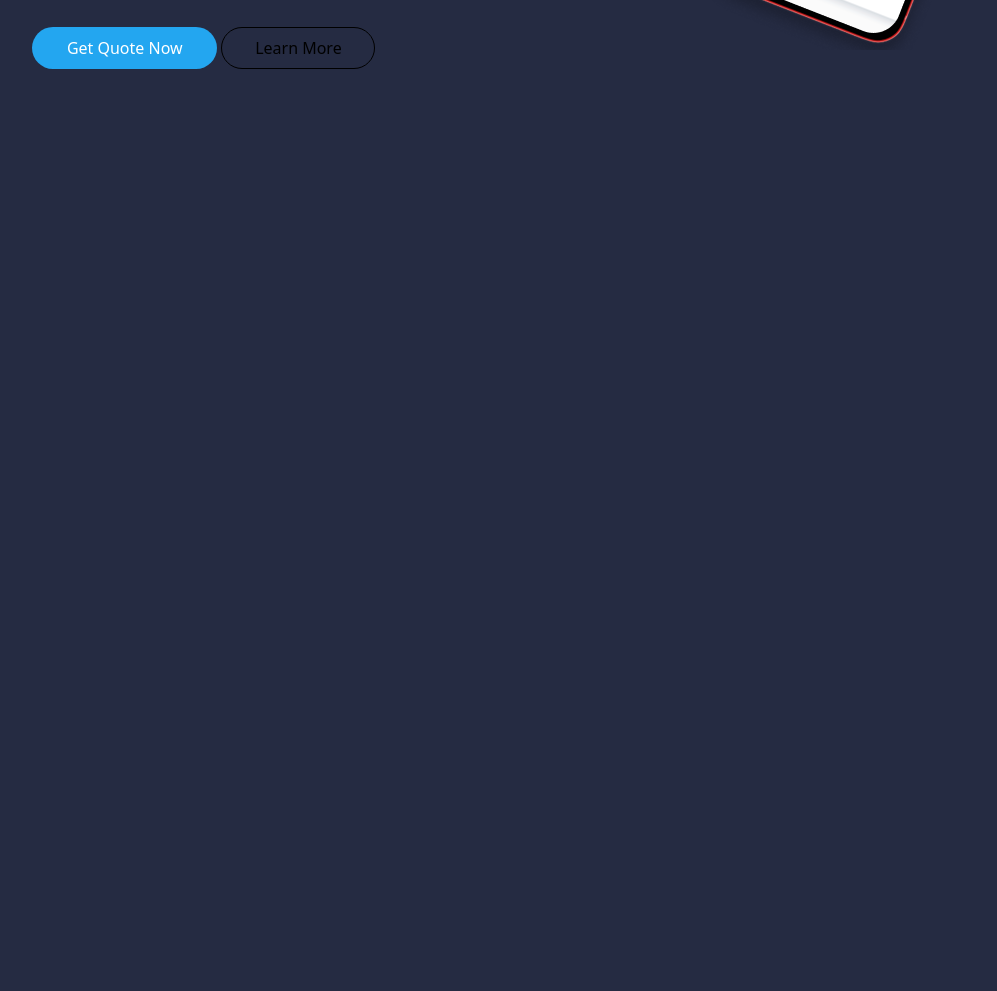
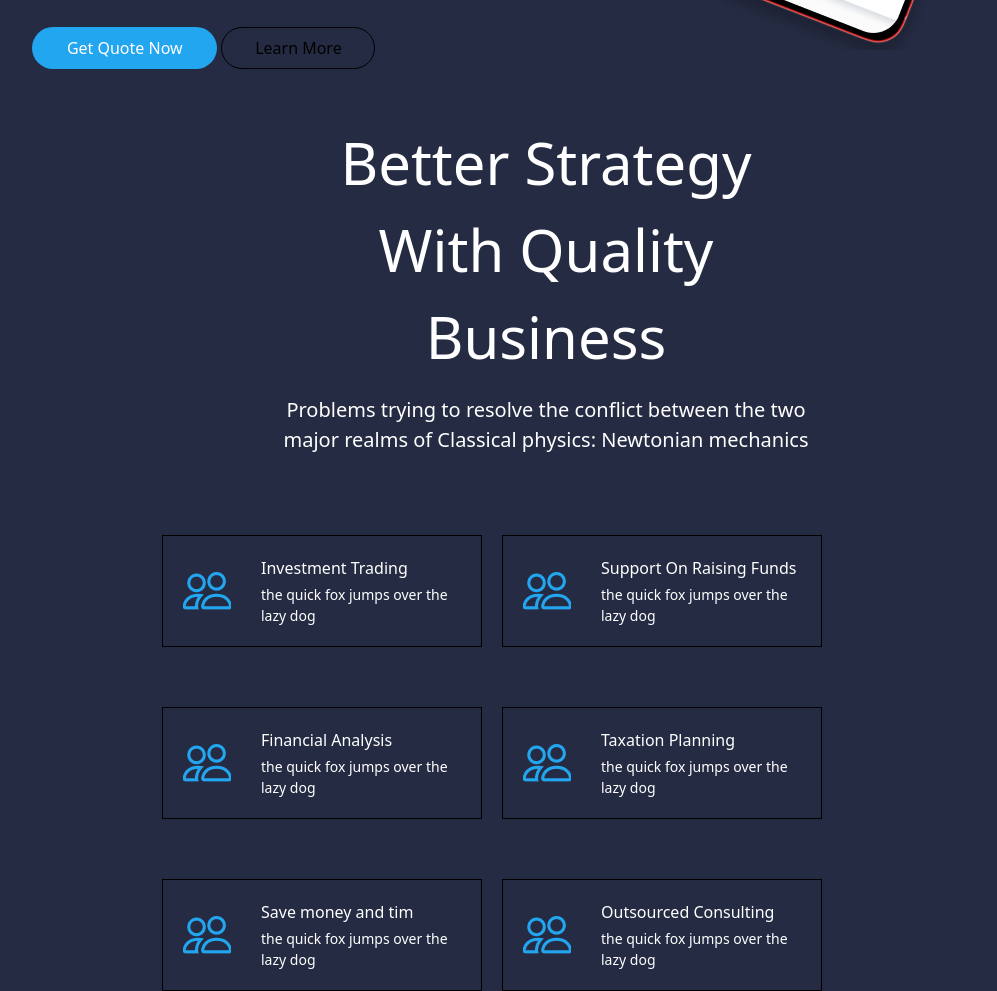
Before and after one commit to sodatovruslan/Home20, a website: page index.html in a window 1280 px wide. Shown: the part 538-1529 px from the top of the page, without its empty margins (94-1091 px from the left). Before the commit the page ends 800 px from the top, so only its background shows below. Drawn offline with Linux system fonts and the light colour scheme.

Commit message:
add sectionFirst

```diff
--- a/index.html
+++ b/index.html
@@ -43,5 +43,74 @@
 	<img class='absolute top-[20px] z-[-1]' src="./image/Vector (10).png" alt="">
 </div>
 	</section>
+	<section class='mt-[50px]'>
+		<div class='w-[250px] text-center m-auto flex flex-col gap-[15px] md:w-[540px] '>
+	<p class='text-[#FFFFFF] text-[40px] md:text-[58px] '>Better Strategy With Quality Business</p>
+	<p class='text-[20px] text-[#FFFFFF]'>Problems trying to resolve
+the conflict between the two major
+realms of Classical physics:
+Newtonian mechanics </p>
+
+</div>
+<div class=' md:flex md:flex-wrap md:w-[60%] md:m-auto md:mt-[40px] md:gap-[20px]'>
+
+<div class='flex items-center justify-center  mt-[40px] gap-[30px] md:border-[1px] md:p-[20px]'>
+	<img class='md:hidden' src="./image/icn settings .icn-lg.png" alt="">
+	<img class='hidden md:block' src="./image/Vector (11).png" alt="">
+	<div class='w-[200px]'>
+		<p class='text-[16px] text-[#ffffff]'>Investment Trading</p>
+		<p class='text-[14px] text-[#ffffff] mt-[4px]'>the quick fox jumps over the
+lazy dog</p>
+	</div>
+</div>
+<div class='flex items-center justify-center  mt-[40px] gap-[30px] md:border-[1px] md:p-[20px]'>
+	<img class='md:hidden' src="./image/icn settings .icn-lg.png" alt="">
+	<img class='hidden md:block' src="./image/Vector (11).png" alt="">
+	<div class='w-[200px]'>
+		<p class='text-[16px] text-[#ffffff]'>Support On Raising Funds</p>
+		<p class='text-[14px] text-[#ffffff] mt-[4px]'>the quick fox jumps over the
+lazy dog</p>
+	</div>
+</div>
+<div class='flex items-center justify-center mt-[40px] gap-[30px] md:border-[1px] md:p-[20px]'>
+	<img class='md:hidden' src="./image/icn settings .icn-lg.png" alt="">
+	<img class='hidden md:block' src="./image/Vector (11).png" alt="">
+	<div class='w-[200px]'>
+		<p class='text-[16px] text-[#ffffff]'>Financial Analysis</p>
+		<p class='text-[14px] text-[#ffffff] mt-[4px]'>the quick fox jumps over the
+lazy dog</p>
+	</div>
+</div>
+<div class='flex items-center justify-center mt-[40px] gap-[30px] md:border-[1px] md:p-[20px]'>
+	<img class='md:hidden' src="./image/icn settings .icn-lg.png" alt="">
+	<img class='hidden md:block' src="./image/Vector (11).png" alt="">
+	<div class='w-[200px]'>
+		<p class='text-[16px] text-[#ffffff]'>Taxation Planning</p>
+		<p class='text-[14px] text-[#ffffff] mt-[4px]'>the quick fox jumps over the
+lazy dog</p>
+	</div>
+</div>
+<div class='flex items-center justify-center mt-[40px] gap-[30px] md:border-[1px] md:p-[20px]'>
+	<img class='md:hidden' src="./image/icn settings .icn-lg.png" alt="">
+	<img class='hidden md:block' src="./image/Vector (11).png" alt="">
+	<div class='w-[200px]'>
+		<p class='text-[16px] text-[#ffffff]'>Save money and tim</p>
+		<p class='text-[14px] text-[#ffffff] mt-[4px]'>the quick fox jumps over the
+lazy dog</p>
+	</div>
+</div>
+<div class='flex items-center justify-center mt-[40px] gap-[30px] md:border-[1px] md:p-[20px]'>
+	<img class='md:hidden' src="./image/icn settings .icn-lg.png" alt="">
+	<img class='hidden md:block' src="./image/Vector (11).png" alt="">
+	<div class='w-[200px]'>
+		<p class='text-[16px] text-[#ffffff]'>Outsourced Consulting </p>
+		<p class='text-[14px] text-[#ffffff] mt-[4px]'>the quick fox jumps over the
+lazy dog</p>
+	</div>
+</div>
+
+
+</div>
+	</section>
 </body>
 </html>
```
Also changed, not shown: image/Vector (11).png (added), image/icn resize .icn-xl.png (added), image/icn settings .icn-lg.png (added), src/output.css.
